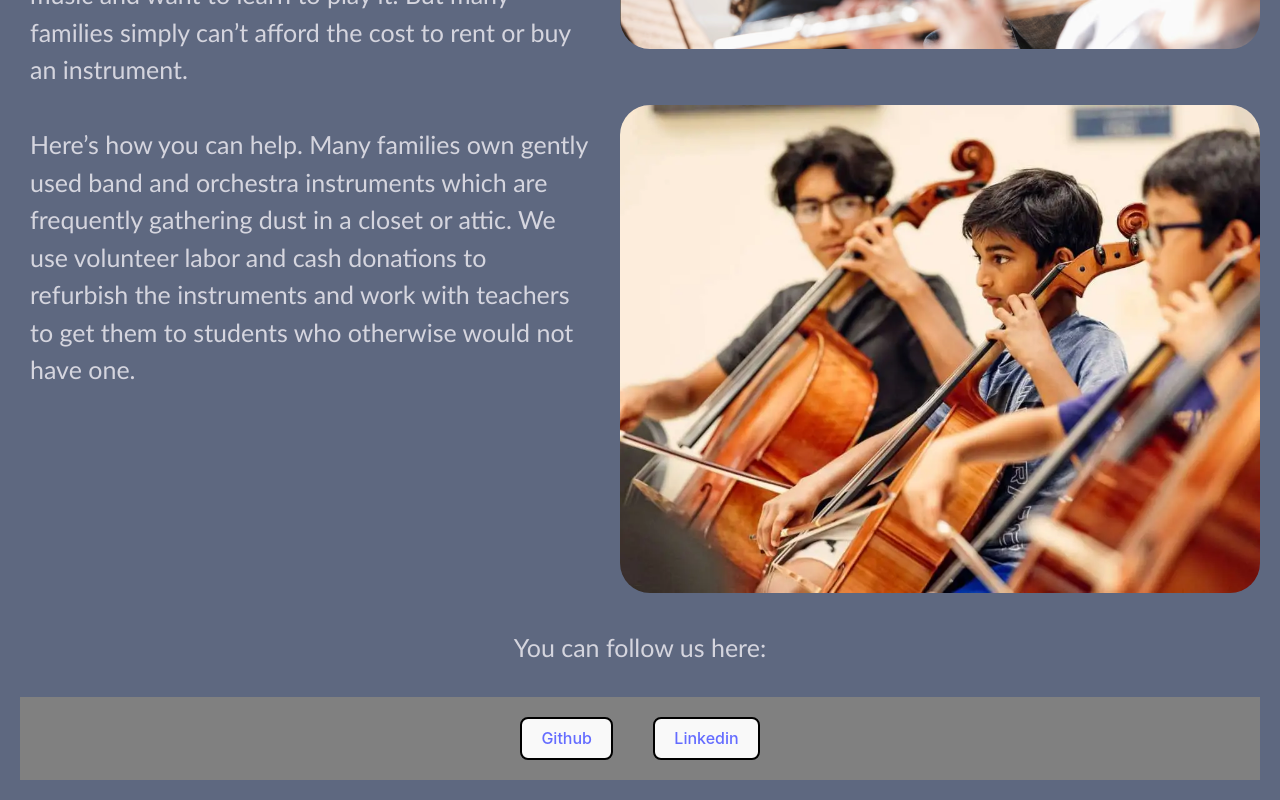
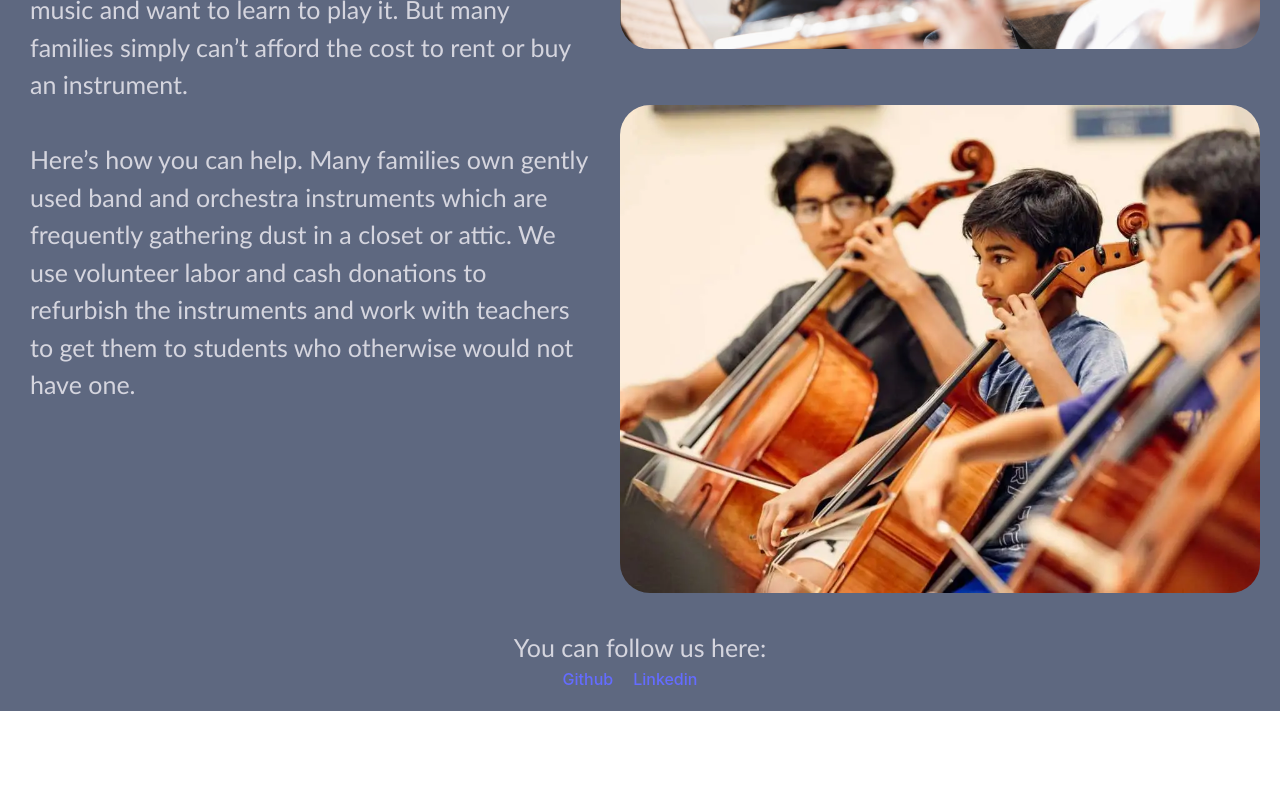
Before and after one commit to ktkelly11/Kelly_Katherine_Instrument_Capstone, a React (Vite) app: page / in a window 1280 px wide. Shown: the part 758-1558 px from the top of the page. After the commit the page ends 1469 px from the top, so only its background shows below. Built offline with nearby package versions, Linux system fonts and the light colour scheme.

Commit message:
Styling updates

```diff
--- a/src/components/footer/Footer.jsx
+++ b/src/components/footer/Footer.jsx
@@ -6,12 +6,13 @@ export default function Footer() {
       <div className="footer">
         <p>You can follow us here:</p>
         <div className="buttons">
-          <button className="github">
-            <a href="https://github.com/ktkelly11">Github</a>
-          </button>
-          <button className="linkedin">
-            <a href="www.linkedin.com/in/katherine-kelly11">Linkedin</a>
-          </button>
+          <a className="github" href="https://github.com/ktkelly11">
+            Github
+          </a>
+
+          <a className="linkedin" href="www.linkedin.com/in/katherine-kelly11">
+            Linkedin
+          </a>
         </div>
       </div>
     </>
--- a/src/components/footer/footer.css
+++ b/src/components/footer/footer.css
@@ -1,17 +1,17 @@
 .buttons {
-  background-color: grey;
+  background-color: rgb(94, 104, 128);
   display: flex;
   justify-content: center;
-  margin: 20px;
+  margin-bottom: 20px;
 }
 
 p {
   display: flex;
   justify-content: center;
+  margin-bottom: 0;
 }
 
 .github,
 .linkedin {
-  border: 2px solid black;
-  margin: 20px;
+  margin-right: 20px;
 }
```
